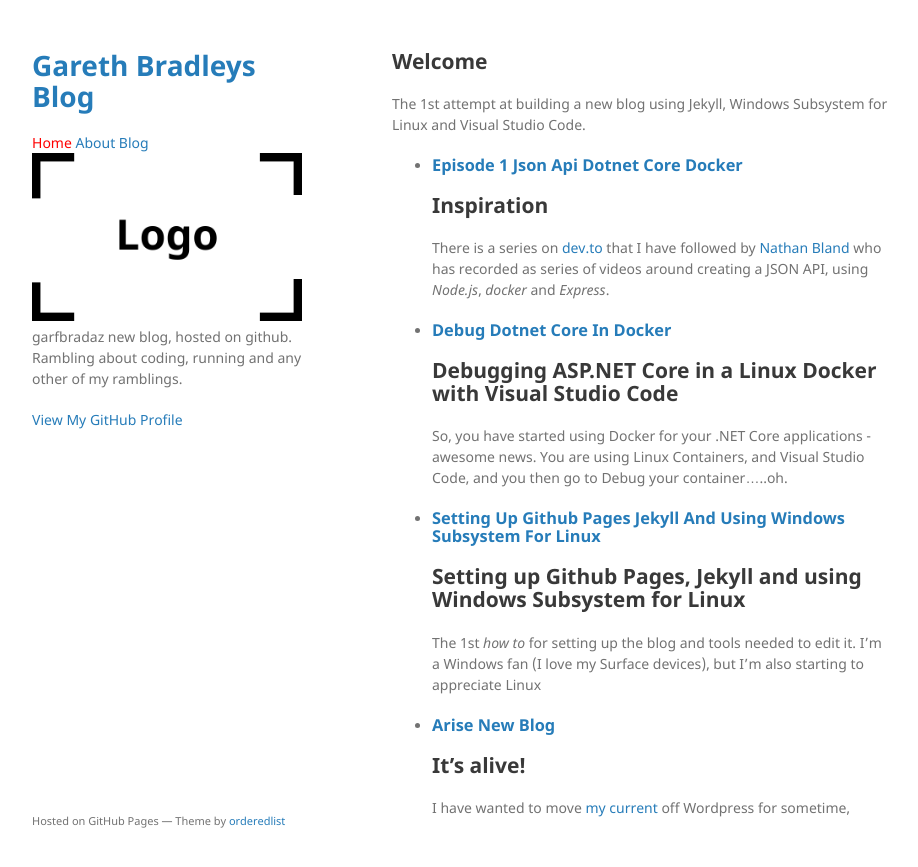
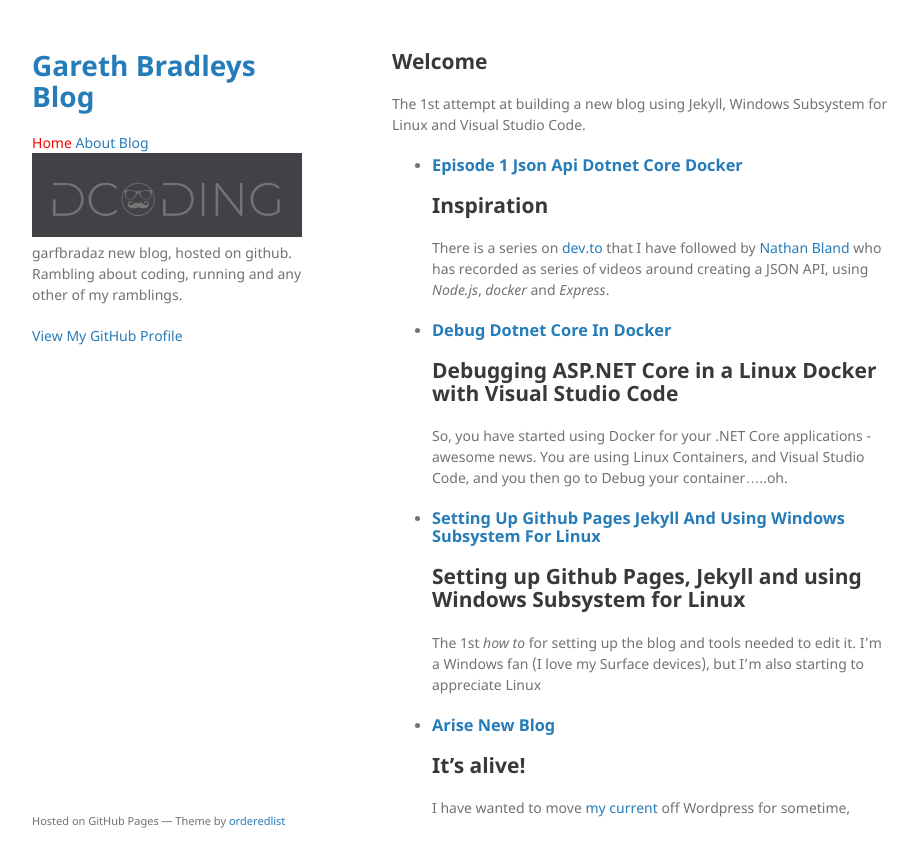
Before and after one commit to garfbradaz/garfbradaz.github.io, a Jekyll site: the page built from index.html, in a window 1280 px wide. Shown: the top 867 px of the page, without its empty margins (178-1096 px from the left). Built offline with Jekyll 4.4.1, drawn with Linux system fonts in a browser that asks for light colours.

Commit message:
Added Logo

```diff
--- a/_config.yml
+++ b/_config.yml
@@ -2,7 +2,7 @@ title: Gareth Bradleys Blog
 description: garfbradaz new blog, hosted on github. Rambling about coding, running and any other of my ramblings.
 theme:  jekyll-theme-minimal
 google_analytics: UA-130935873-1
-logo: /assets/img/logo.png
+logo: /assets/img/logo.PNG
 plugins:
   - jekyll-feed
   - jekyll-sitemap
```
Also changed, not shown: assets/img/logo.png.
